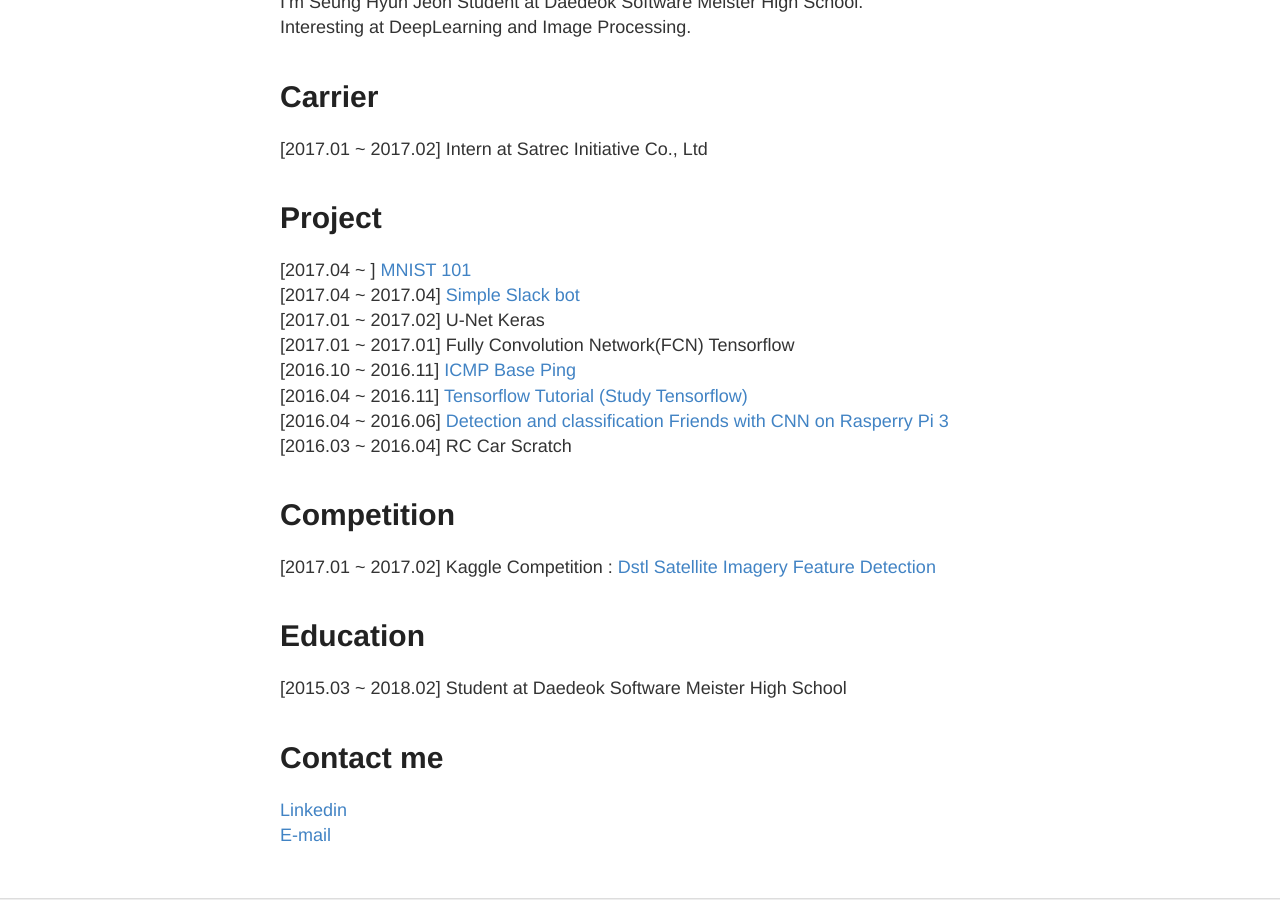
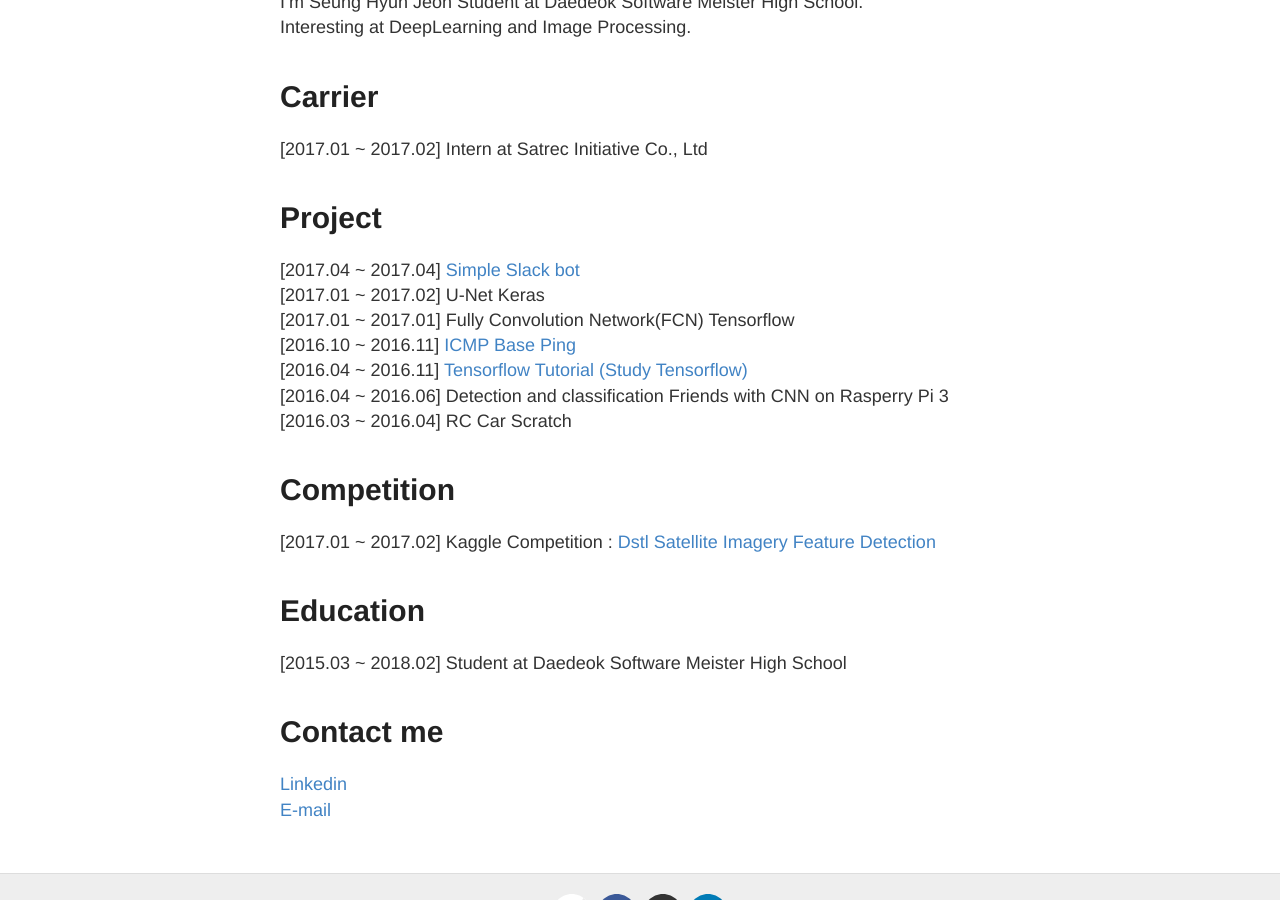
Before and after one commit to FuZer/fuzer.github.io, a Jekyll site: the page built from about.md, in a window 1280 px wide and 900 px high, scrolled down 592 px. Built offline with Jekyll 4.4.1, drawn with Linux system fonts in a browser that asks for light colours.

Commit message:
modified:   about.md

```diff
--- a/about.md
+++ b/about.md
@@ -14,13 +14,12 @@
 [2017.01 ~ 2017.02] Intern at Satrec Initiative Co., Ltd
 
 # Project
-[2017.04 ~ ] [MNIST 101](https://github.com/FuZer/MNIST-101)
 [2017.04 ~ 2017.04] [Simple Slack bot](https://github.com/FuZer/sogyumo_slack_bot)
 [2017.01 ~ 2017.02] U-Net Keras
 [2017.01 ~ 2017.01] Fully Convolution Network(FCN) Tensorflow
 [2016.10 ~ 2016.11] [ICMP Base Ping](https://github.com/FuZer/Ping)
 [2016.04 ~ 2016.11] [Tensorflow Tutorial (Study Tensorflow)](https://github.com/FuZer/Study_TensorFlow)
-[2016.04 ~ 2016.06] [Detection and classification Friends with CNN on Rasperry Pi 3]()
+[2016.04 ~ 2016.06] Detection and classification Friends with CNN on Rasperry Pi 3
 [2016.03 ~ 2016.04] RC Car Scratch
 
 # Competition
```
